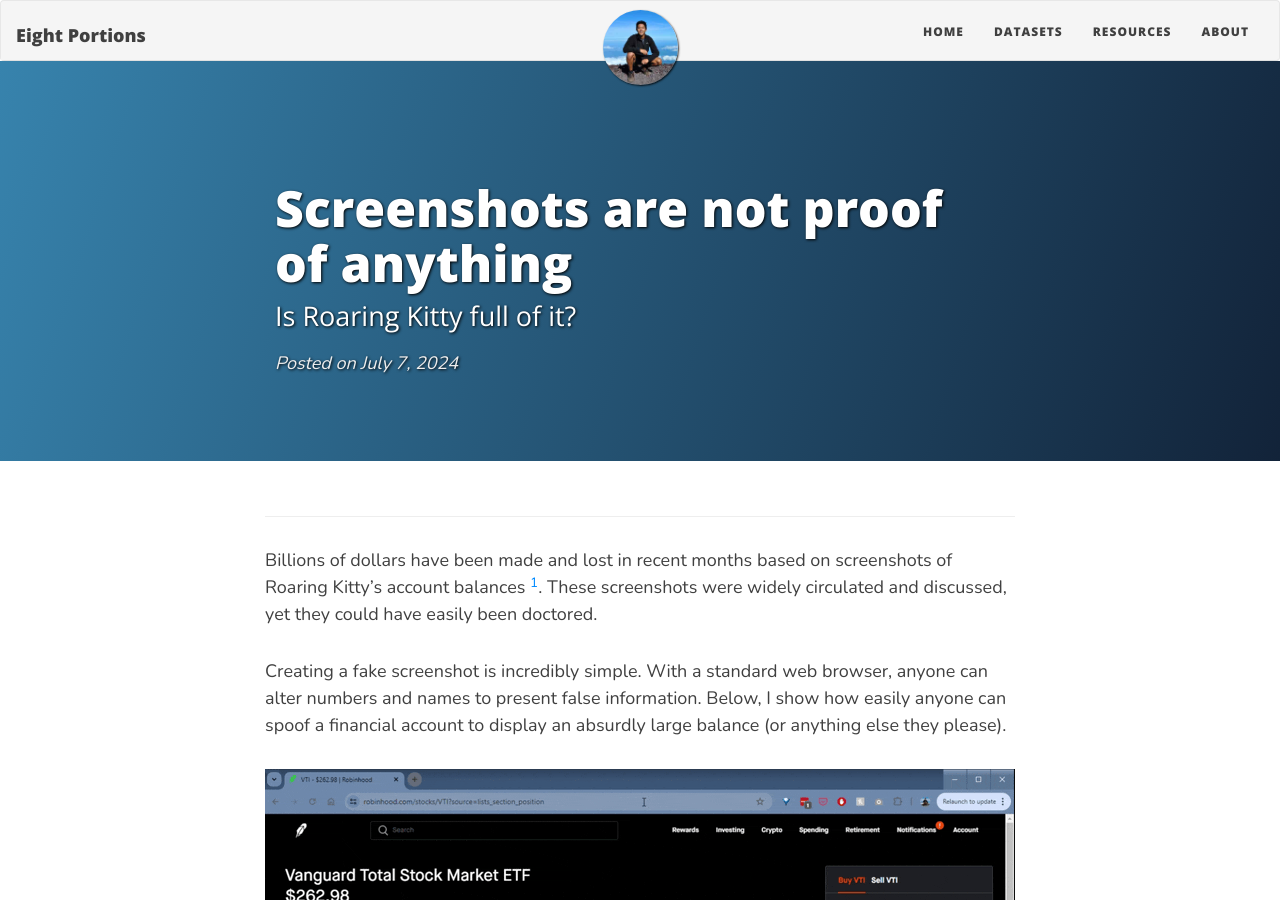
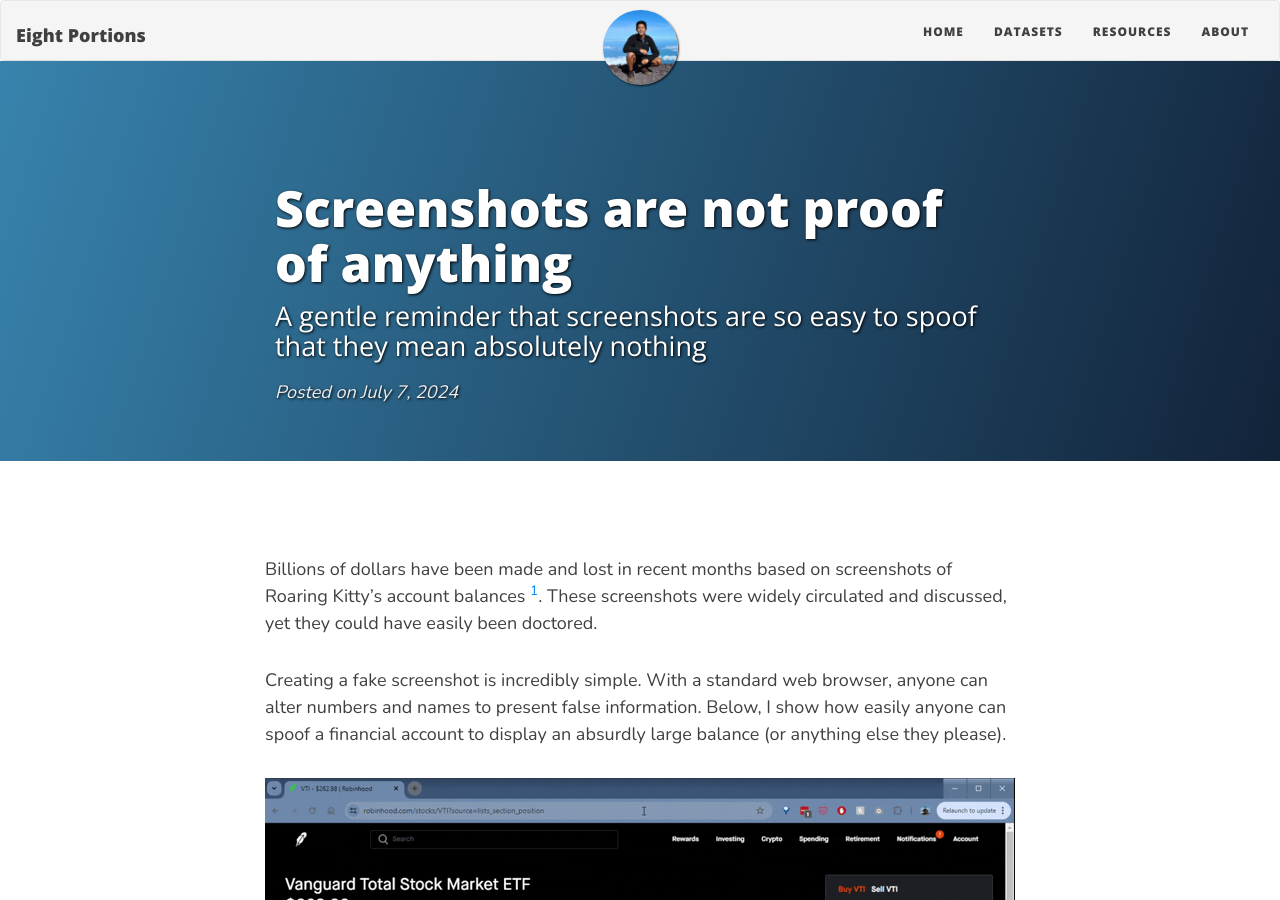
Before and after one commit to rtlee9/rtlee9.github.io, a Jekyll site: the page built from _posts/2024-07-07-screenshots-are-not-proof.md, in a window 1280 px wide and 900 px high. Built offline with Jekyll 4.4.1, drawn with Linux system fonts in a browser that asks for light colours; nearby versions of some CDN libraries.

Commit message:
Update screenshot subtitle and description

```diff
--- a/_posts/2024-07-07-screenshots-are-not-proof.md
+++ b/_posts/2024-07-07-screenshots-are-not-proof.md
@@ -1,11 +1,9 @@
 ---
 title: Screenshots are not proof of anything
-subtitle: Is Roaring Kitty full of it?
+subtitle: A gentle reminder that screenshots are so easy to spoof that they mean absolutely nothing
 layout: post
 gradient: canvas
 tags: [evidence, web]
----
-
 ---
 
 Billions of dollars have been made and lost in recent months based on screenshots of Roaring Kitty's account balances [^1]. These screenshots were widely circulated and discussed, yet they could have easily been doctored.
```
